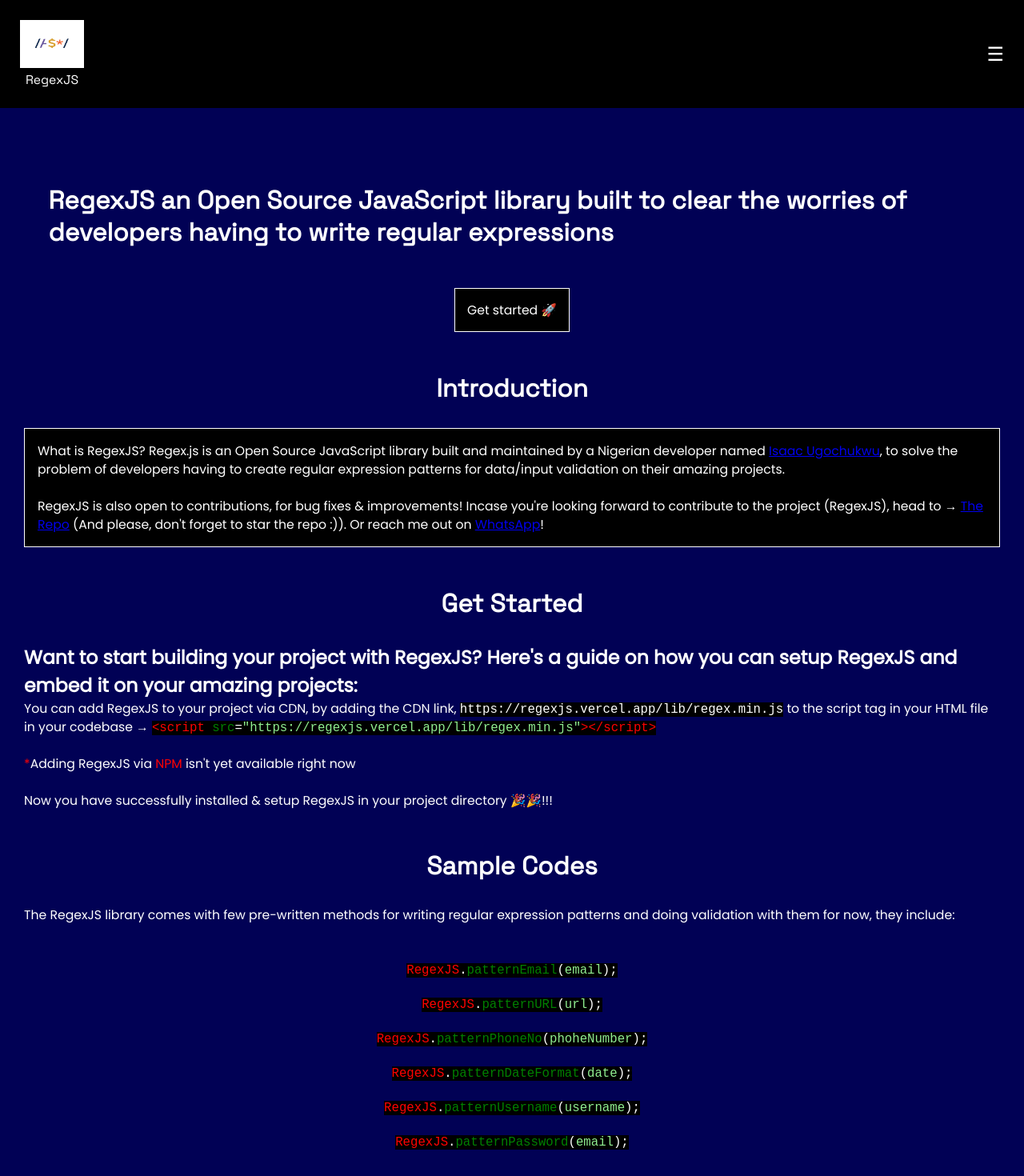
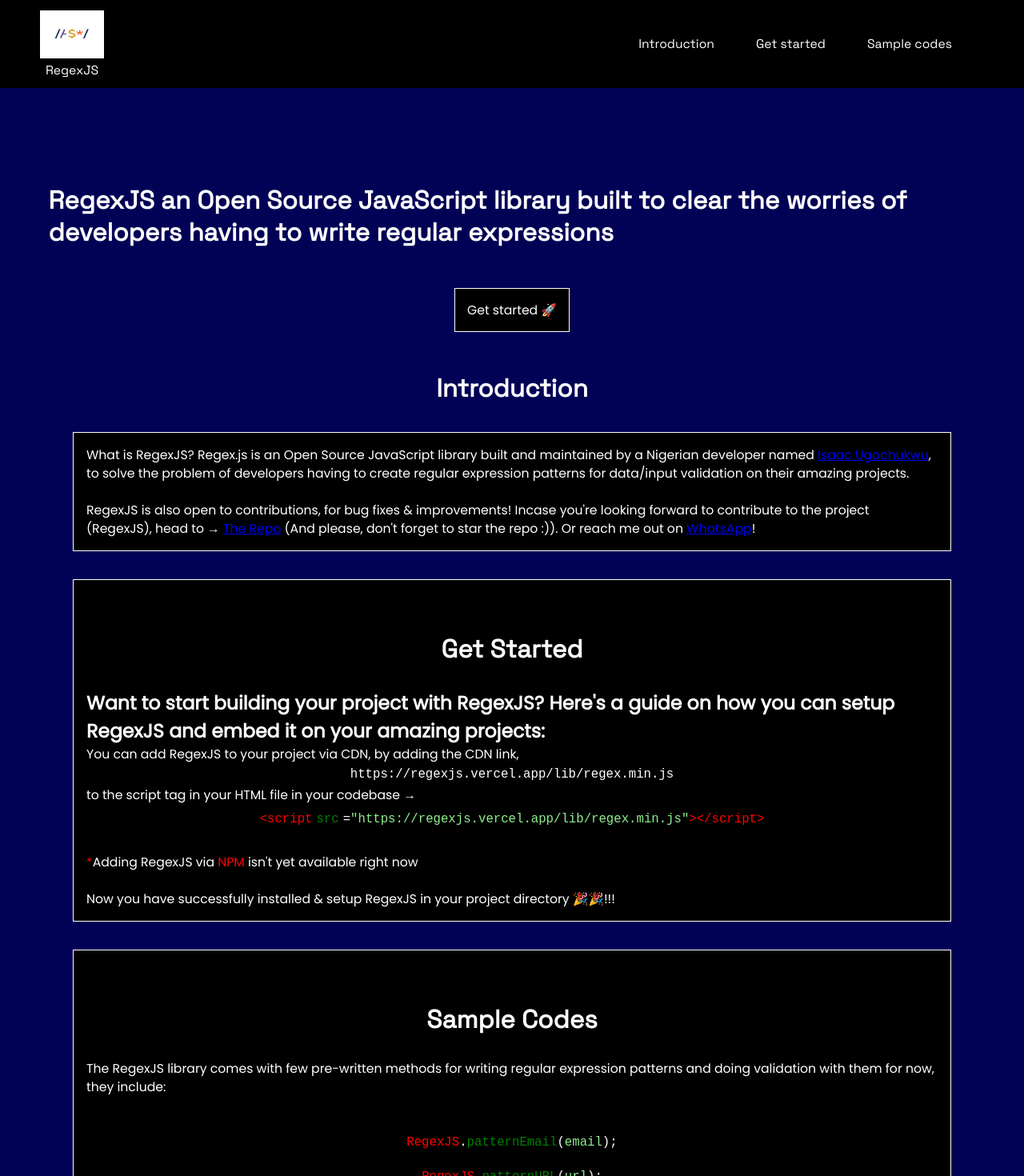
Before and after one commit to isaacszn/RegexJSWebsite, a React (Vite) app: page / in a window 1280 px wide. Shown: the top 1470 px of the page at 80% size. Built offline with nearby package versions, Linux system fonts and the light colour scheme.

Commit message:
huge changes on parts of the project (most especially the nav section

```diff
--- a/index.html
+++ b/index.html
@@ -4,6 +4,8 @@
     <meta charset="UTF-8" />
     <link rel="icon" type="image/svg+xml" href="src/assets/logo.jpg" />
     <meta name="viewport" content="width=device-width, initial-scale=1.0" />
+    <meta name="description" content="RegexJS Documentation">
+    <meta name="keywords" content="RegexJS, Regex, Regexp, Regex library, regex.js, Regex.js, RegexJS doc">
     <title>RegexJS || Documentation</title>
   </head>
   <body>
--- a/src/App.css
+++ b/src/App.css
@@ -21,16 +21,17 @@
   background-color: rgb(1, 1, 85);
   color: white;
   margin: 30px;
-  margin-top: 170px;
+  margin-top: 180px;
+  max-width: 100%;
 }
 
-.nav-bar a {
+.nav-bar-mobile a, .nav-bar-desktop a {
   font-family: Space Grotesk, sans-serif;
   text-decoration: none;
   color: white;
 }
 
-.nav-bar {
+.nav-bar-mobile {
   position: fixed;
   top: 0;
   left: 0;
@@ -45,6 +46,20 @@
 .menu-btn {
   font-size: 1.5rem;
   cursor: pointer;
+}
+
+.hide-btn {
+  font: 1.5rem;
+  cursor: pointer;
+  background-color: #fff;
+  color: black;
+  margin: 30px auto 80px auto;
+  display: flex;
+  justify-content: center;
+  align-items: center;
+  width: 50px;
+  height: 50px;
+  border-radius: 50%;
 }
 
 .hero {
@@ -70,7 +85,7 @@
   cursor: pointer;
 }
 
-.nav-bar img {
+.nav-bar-mobile img {
   width: 80px;
   height: 60px;
 }
@@ -88,8 +103,10 @@
 
 .box {
   background-color: black;
-  border: thin solid white;
+  border: thin solid #ffffff;
   padding: 1rem;
+  width: 90%;
+  margin: 35px auto;
 }
 
 .pink {
@@ -106,6 +123,17 @@
 
 code {
   background-color: black;
+  padding: 5px;
+}
+
+.script {
+  background-color: black;
+  width: auto;
+  display: flex;
+  justify-content: center;
+  align-items: center;
+  flex-wrap: wrap;
+  padding: 5px;
 }
 
 ul {
@@ -124,11 +152,116 @@
 footer {
   margin: 45px auto;
   text-align: center;
+  font-family: Space Grotesk, sans-serif;
+}
+
+.nav-bar-desktop {
+  display: none;
+}
+
+.menu {
+  position: fixed;
+  top: 0;
+  left: 0;
+  width: 70%;
+  height: 100%;
+  background-color: black;
+  color: white;
+  padding: 1rem;
+  animation: 1s ease pop;
+}
+
+.menu .menu-header {
+  display: flex;
+  align-items: center;
+  justify-content: center;
+  flex-direction: column;
+  gap: 10px;
+  font-family: Space Grotesk, sans-serif;
+  text-decoration: none;
+  color: white;
+}
+
+@keyframes pop {
+  0% {
+    transform: scale(0);
+  }
+  100% {
+    transform: scale(110%);
+  }
+}
+
+
+.menu-links {
+  display: flex;
+  justify-content: center;
+  align-items: center;
+  margin: 30px;
+}
+
+.menu-links li a {
+  font-family: Space Grotesk, sans-serif;
+  text-decoration: none;
+  color: white;
+}
+
+.menu img {
+  width: 80px;
+  height: 60px;
+}
+
+.show {
+  position: fixed;
+  top: 0;
+  left: 0;
+  width: 70%;
+  height: 100%;
+  background-color: black;
+  color: white;
+  padding: 1rem;
+}
+
+.hide {
+  display: none;
 }
 
 /* For Screen Responsiveness (Large Screens) */
-@media screen and (min-width: 480px) {
+@media screen and (min-width: 680px) {
   .hero {
     margin-top: 230px;
   }
+
+  .nav-bar-mobile {
+    display: none;
+  }
+
+  .nav-bar-desktop {
+    display: flex;
+    justify-content: center;
+    align-items: center;
+    position: fixed;
+    top: 0;
+    left: 0;
+    width: 100%;
+    background-color: black;
+  }
+
+  .nav-links {
+    font-family: Space Grotesk, sans-serif;
+    display: flex;
+    justify-content: space-around;
+    align-items: center;
+    flex-direction: row;
+    margin-right: 80px;
+    gap: 2rem;
+  }
+
+  .nav-bar-desktop .logo {
+    margin-left: 50px;
+  }
+
+  .logo img {
+    width: 80px;
+    height: 60px;
+  }
 }
--- a/src/components/GetStarted.jsx
+++ b/src/components/GetStarted.jsx
@@ -1,12 +1,16 @@
 import SampleCodes from '../components/SampleCodes'
 
 const GetStarted = () => {
+    const style = {
+        margin: "5px"
+    }
+
     return (
         <>
-            <div id="get-started">
-                <h1 className="sub-header">Get Started</h1>
+            <div id="get-started" className="box">
+                <h1 className="sub-header" id='#get-started'>Get Started</h1>
                 <h2>Want to start building your project with RegexJS? Here's a guide on how you can setup RegexJS and embed it on your amazing projects:</h2>
-                <p>You can add RegexJS to your project via CDN, by adding the CDN link, <code>https://regexjs.vercel.app/lib/regex.min.js</code> to the script tag in your HTML file in your codebase &rarr; <code title="https://regexjs.vercel.app/lib/regex.min.js"><span className="pink">&lt;script</span> <span className="green">src</span>=<span className="light-green">"https://regexjs.vercel.app/lib/regex.min.js"</span><span className="pink">&gt;</span><span className="pink">&lt;/script&gt;</span></code></p><br />
+                <p>You can add RegexJS to your project via CDN, by adding the CDN link, <code className="script">https://regexjs.vercel.app/lib/regex.min.js</code> to the script tag in your HTML file in your codebase &rarr; <br /><code className="script" title="https://regexjs.vercel.app/lib/regex.min.js"><span className="pink">&lt;script</span><span style={style} className="green">src</span>=<span className="light-green">"https://regexjs.vercel.app/lib/regex.min.js"</span><span className="pink">&gt;</span><span className="pink">&lt;/script&gt;</span></code></p><br />
                 <p><span className='pink'>*</span>Adding RegexJS via <span className="pink">NPM</span> isn't yet available right now</p><br />
                 Now you have successfully installed & setup RegexJS in your project directory 🎉🎉!!!
             </div>
--- a/src/components/Intro.jsx
+++ b/src/components/Intro.jsx
@@ -1,7 +1,7 @@
 const Introduction = () => {
     return (
         <>
-            <h1 className="sub-header">Introduction</h1>
+            <h1 className="sub-header" id="intro">Introduction</h1>
             <p className="box">
                 What is RegexJS? Regex.js is an Open Source JavaScript library built and maintained by a Nigerian developer named <a href="https://x.com/zikk_szn">Isaac Ugochukwu</a>, to solve the problem of developers having to create regular expression patterns for data/input validation on their amazing projects. <br /><br />
                 RegexJS is also open to contributions, for bug fixes & improvements! Incase you're looking forward to contribute to the project (RegexJS), head to &rarr; <a href="https://github.com/isaacszn/RegexJS">The Repo</a> (And please, don't forget to star the repo :)). Or reach me out on <a href="https://wa.me/+2349166608124">WhatsApp</a>!
--- a/src/components/NavBar.jsx
+++ b/src/components/NavBar.jsx
@@ -1,10 +1,42 @@
+import Footer from '../components/Footer';
+
 const NavBar = () => {
+    const showMenu  = () => {
+        const menu = document.querySelector('.menu');
+        menu.classList.remove('hide');
+        menu.classList.add('show');
+    }
+
+    const hideMenu  = () => {
+        const menu = document.querySelector('.menu');
+        menu.classList.remove('show');
+        menu.classList.add('hide');
+    }
+
     return (
         <>
-            <div className="nav-bar">
+            <div className="nav-bar-mobile">
                 <a href="https://regexjs-doc.vercel.app"><img src='./src/assets/logo.jpg' alt="Logo" width="1024" height="1024"/> <span className="flex">RegexJS</span></a>
-                <span className="menu-btn">&#9776;</span>
+                <span className="menu-btn" onClick={showMenu}>&#9776;</span>
             </div>
+            <div className="nav-bar-desktop">
+                <a href="https://regexjs-doc.vercel.app" className="logo"><img src='./src/assets/logo.jpg' alt="Logo" width="1024" height="1024"/> <span className="flex">RegexJS</span></a>
+                <ul className="nav-links">
+                    <li><a href="#intro">Introduction</a></li>
+                    <li><a href="#get-started">Get started</a></li>
+                    <li><a href="#sample-codes">Sample codes</a></li>
+                </ul>
+            </div>
+            <aside className="menu hide">
+                <span className="hide-btn" onClick={hideMenu}>x</span>
+                <a href="https://regexjs-doc.vercel.app" className="menu-header"><img src='./src/assets/logo.jpg' alt="Logo" width="1024" height="1024"/> <span className="flex">RegexJS</span></a>
+                <ul className="menu-links">
+                    <li><a href="#intro">Introduction</a></li>
+                    <li><a href="#get-started">Get started</a></li>
+                    <li><a href="#sample-codes">Sample codes</a></li>
+                </ul>
+                <Footer />
+            </aside>
         </>
     )
 }
--- a/src/components/SampleCodes.jsx
+++ b/src/components/SampleCodes.jsx
@@ -1,7 +1,15 @@
 const SampleCodes = () => {
+    const littleStyle = {
+        margin: "10px",
+        display: "flex",
+        justifyContent: "center",
+        alignItems: "center"
+    }
+
     return (
         <>
-            <h1 className="sub-header">Sample Codes</h1>
+            <div className="box">
+                <h1 className="sub-header" id="sample-codes">Sample Codes</h1>
                 <p>The RegexJS library comes with few pre-written methods for writing regular expression patterns and doing validation with them for now, they include:</p>
                 <ul>
                     <li><code><span className="pink">RegexJS</span>.<span className="green">patternEmail</span>(<span className="light-green">email</span>);</code></li>
@@ -9,15 +17,16 @@
                     <li><code><span className="pink">RegexJS</span>.<span className="green">patternPhoneNo</span>(<span className="light-green">phoheNumber</span>);</code></li>
                     <li><code><span className="pink">RegexJS</span>.<span className="green">patternDateFormat</span>(<span className="light-green">date</span>);</code></li>
                     <li><code><span className="pink">RegexJS</span>.<span className="green">patternUsername</span>(<span className="light-green">username</span>);</code></li>
-                <li><code><span className="pink">RegexJS</span>.<span className="green">patternPassword</span>(<span className="light-green">email</span>);</code></li>
+                    <li><code><span className="pink">RegexJS</span>.<span className="green">patternPassword</span>(<span className="light-green">password</span>);</code></li>
                 </ul>
                 <h3>This is a sample code of someone writing regex pattern for validating a user's username submitted in a form:</h3><br />
-            <p>
+                <p style={littleStyle}>
                     <code>
                         <span className="pink">const</span> <span className="green">username</span> = <span className="light-green">"john_doe"</span>;<br />
                         <span className="pink">RegexJS</span>.<span className="green">patternUsername</span>(<span className="light-green">username</span>); // This should return <span className="light-green">"true"</span> and console log <span className="light-green">"Valid username"</span>
                     </code>
                 </p>
+            </div>
         </>
     )
 }
```
Lines whose indentation alone changed are shown as unchanged.
